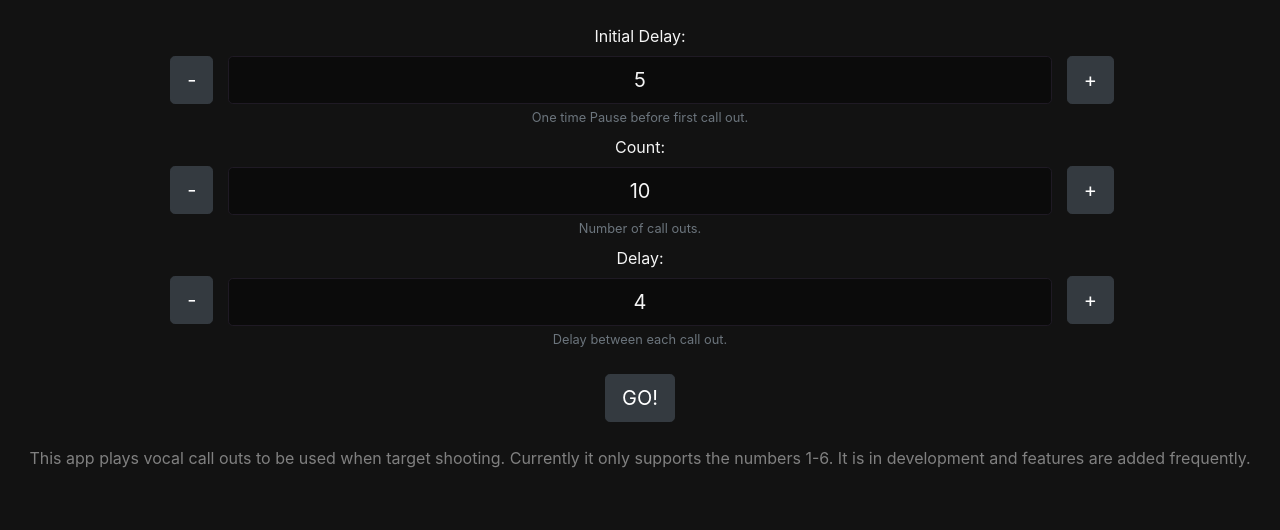
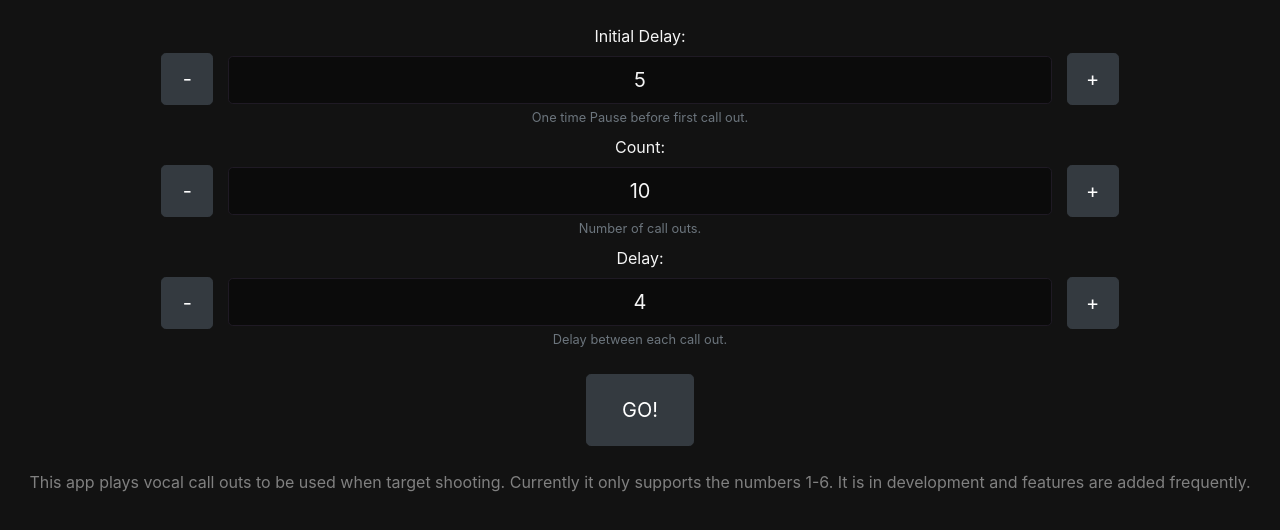
Before and after one commit to Tmidge/range-buddy, a React (Create React App) app: page / in a window 1280 px wide. Shown: the top 530 px of the page. Built offline with nearby package versions, Linux system fonts and the light colour scheme.

Commit message:
Big buttons

```diff
--- a/src/App.scss
+++ b/src/App.scss
@@ -9,19 +9,28 @@
   margin-top: 24px;
 }
 
+.btn.btn-dark {
+  height: 52px;
+  width: 52px;
+  &.submit-button {
+    height: 72px;
+    width: 108px;
+  }
+}
+
 .up-buttons .row .first-button.btn.btn-dark, .down-buttons .row .first-button.btn.btn-dark {
-  margin-top: 40px;
+  margin-top: 37px
 }
 
 .up-buttons .btn.btn-dark {
-  margin-top: 62px;
+  margin-top: 60px;
   float: left;
 }
 
 .down-buttons .row {
   justify-content: flex-end;
   .btn.btn-dark{
-    margin-top: 62px;
+    margin-top: 60px;
   }
 }
 
--- a/src/components/LoopForm.js
+++ b/src/components/LoopForm.js
@@ -196,7 +196,7 @@ export default class LoopForm extends React.Component {
                                 Delay between each call out.
                             </Form.Text>
 
-                            <Button variant="dark" size="lg" type="submit" value="Submit">
+                            <Button className="submit-button" variant="dark" size="lg" type="submit" value="Submit">
                                 GO!
                             </Button>
                         </Col>
```
